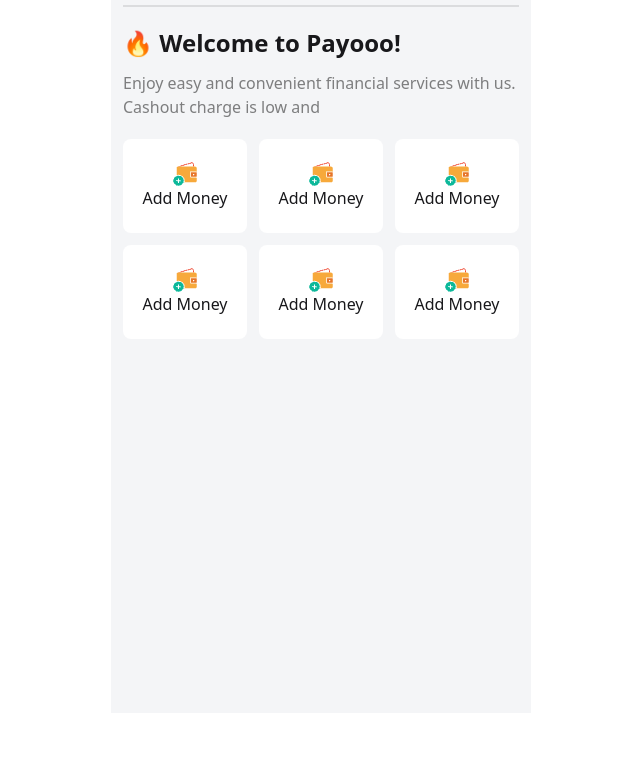
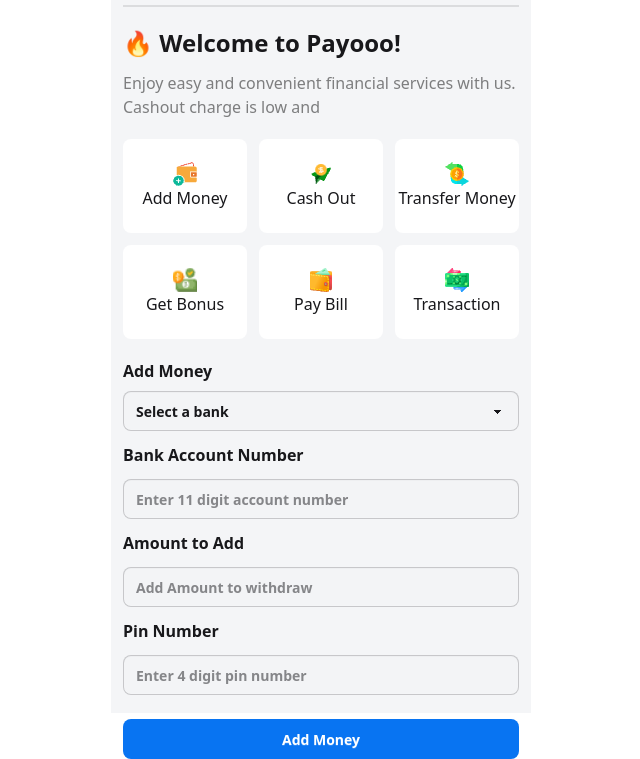
Before and after one commit to mhmasum1/mobile-banking, a plain HTML site: page home.html in a window 1280 px wide. Shown: the part 87-846 px from the top of the page, without its empty margins (319-959 px from the left). Before the commit the page ends 800 px from the top, so only its background shows below. Drawn offline with nearby package versions, Linux system fonts and the light colour scheme.

Commit message:
add money section added and add money updated in navbar available balance

```diff
--- a/home.html
+++ b/home.html
@@ -17,7 +17,7 @@
                 <img src="./assets/Group.png" alt="">
             </div>
             <div>
-                <h3 class=" text-[#080808] font-semibold">$ <span>45000</span> </h3>
+                <h3 class=" text-[#080808] font-semibold">$ <span id="aviable-balance">45000</span> </h3>
                 <p class="text-[#080808]/50">Available Balance </p>
 
             </div>
@@ -40,27 +40,61 @@
             <p class="text-center">Add Money</p>
         </div>
         <div class=" bg-white rounded-lg flex flex-col items-center justify-center">
-            <img class="w-6 h-6 object-cover " src="./assets/wallet1.png" alt="">
-            <p class="text-center">Add Money</p>
+            <img class="w-6 h-6 object-cover " src="./assets/send1.png" alt="">
+            <p class="text-center">Cash Out</p>
         </div>
         <div class="bg-white rounded-lg flex flex-col items-center justify-center">
-            <img class="w-6 h-6 object-cover " src="./assets/wallet1.png" alt="">
-            <p class="text-center">Add Money</p>
+            <img class="w-6 h-6 object-cover " src="./assets/money1.png" alt="">
+            <p class="text-center">Transfer Money</p>
         </div>
         <div class="bg-white rounded-lg flex flex-col items-center justify-center">
-            <img class="w-6 h-6 object-cover " src="./assets/wallet1.png" alt="">
-            <p class="text-center">Add Money</p>
+            <img class="w-6 h-6 object-cover " src="./assets/bonus1.png" alt="">
+            <p class="text-center">Get Bonus</p>
         </div>
         <div class="bg-white rounded-lg flex flex-col items-center justify-center">
-            <img class="w-6 h-6 object-cover " src="./assets/wallet1.png" alt="">
-            <p class="text-center">Add Money</p>
+            <img class="w-6 h-6 object-cover " src="./assets/purse1.png" alt="">
+            <p class="text-center">Pay Bill </p>
         </div>
         <div class="bg-white rounded-lg flex flex-col items-center justify-center">
-            <img class="w-6 h-6 object-cover " src="./assets/wallet1.png" alt="">
-            <p class="text-center">Add Money</p>
+            <img class="w-6 h-6 object-cover " src="./assets/transaction1.png" alt="">
+            <p class="text-center">Transaction</p>
         </div>
 
     </div>
+
+    <!-- add money section -->
+
+    <div class=" mt-5 font-bold">
+        <label>Add Money</label>
+        <div class="mt-2">
+            <select id="select-bank" class="select w-full rounded-lg bg-gray-100">
+                <option disabled selected>Select a bank</option>
+                <option>Dutch Bangla Bank</option>
+                <option>City Bank</option>
+                <option>IFIC Bank</option>
+            </select>
+        </div>
+        <div class="mt-3">
+            <label class="font-semibold ">Bank Account Number</label> <br>
+            <input type="text" placeholder="Enter 11 digit account number"
+                class="input w-full my-3 rounded-lg bg-gray-100" id="bank-number" />
+        </div>
+        <div>
+            <label class="font-semibold" for="">Amount to Add</label> <br>
+            <input type="text" placeholder="Add Amount to withdraw" class="input w-full my-3 rounded-lg bg-gray-100"
+                id="add-amount" />
+        </div>
+        <div>
+            <label class="font-semibold" for="">Pin Number</label> <br>
+            <input type="text" placeholder="Enter 4 digit pin number" class="input w-full my-3 rounded-lg bg-gray-100"
+                id="add-pin" />
+        </div>
+
+    </div>
+    <button class="btn bg-[#0874F2] border-none shadow-none text-white w-full rounded-lg mt-3" id="add-money-btn">Add
+        Money</button>
+
+    <script src="./home.js"></script>
 </body>
 
 </html>
--- /dev/null
+++ b/home.js
@@ -0,0 +1,11 @@
+document.getElementById("add-money-btn").addEventListener('click', function (event) {
+    event.preventDefault();
+    const aviableBalance = parseInt(document.getElementById("aviable-balance").innerText);
+    const selectBank = document.getElementById("select-bank").value;
+    const bankNumber = document.getElementById("bank-number").value;
+    const addAmount = parseInt(document.getElementById("add-amount").value);
+    const addPin = document.getElementById("add-pin").value;
+    console.log(aviableBalance, selectBank, bankNumber, addAmount, addPin)
+    const totalAmount = aviableBalance + addAmount;
+    document.getElementById("aviable-balance").innerText = totalAmount;
+})
```
